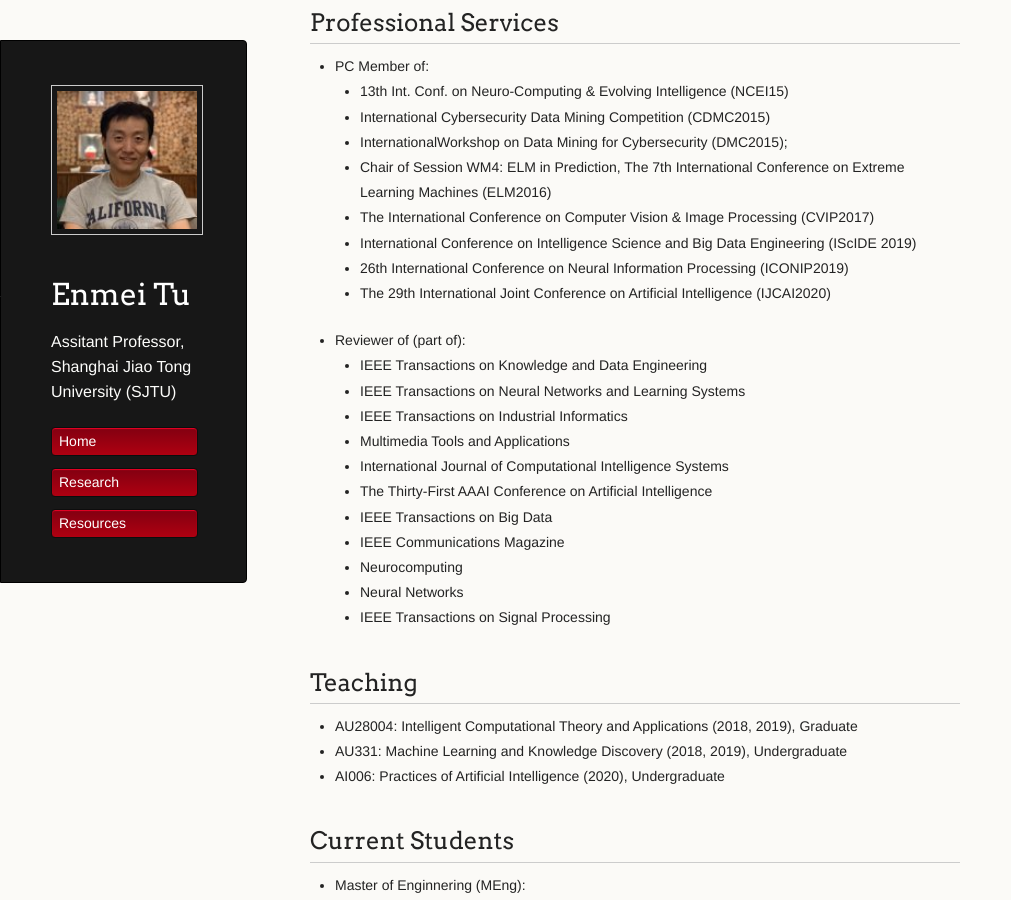
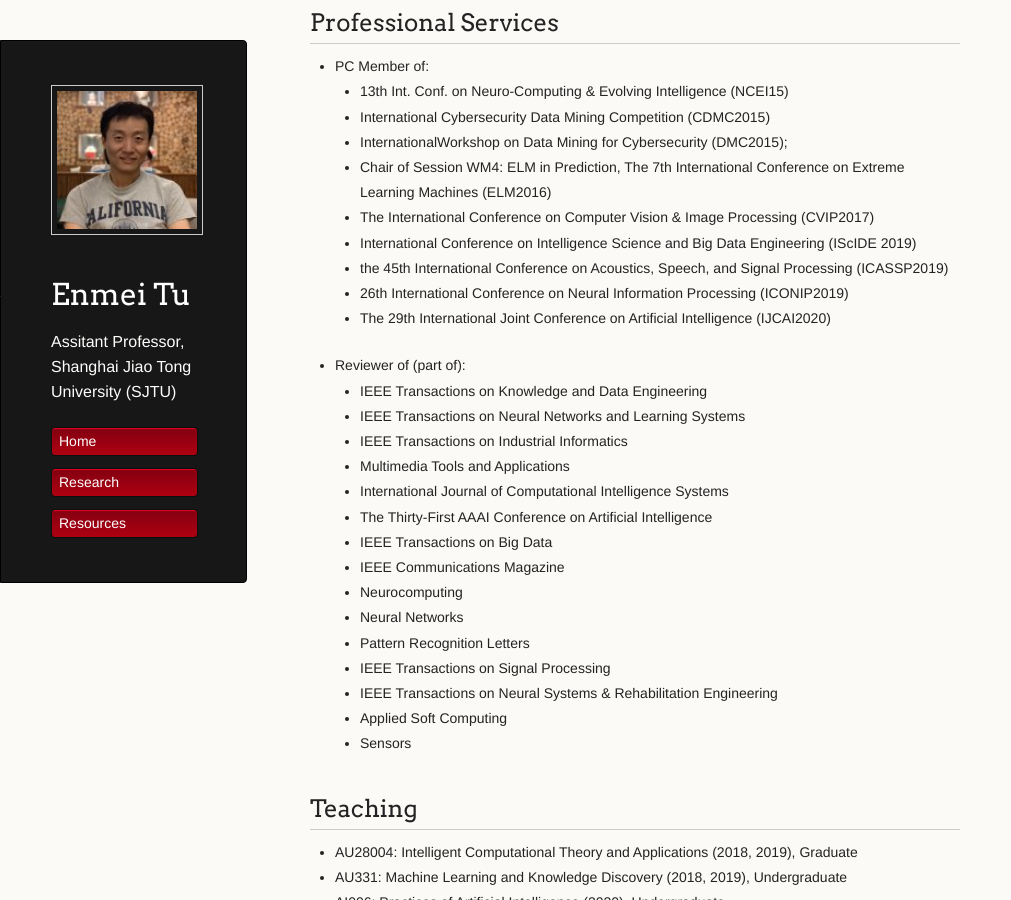
Before and after one commit to hellotem/enmeitu.github.io, a Jekyll site: the page built from index.md, in a window 1280 px wide and 900 px high, scrolled down 856 px. Shown: the whole window, without its empty margins (0-1011 px from the left). Built offline with Jekyll 4.4.1, drawn with Linux system fonts in a browser that asks for light colours.

Commit message:
Update index.md

```diff
--- a/index.md
+++ b/index.md
@@ -39,6 +39,7 @@ Enmei obtained his PhD degree from [Shanghai Jiao Tong University (SJTU)](http:/
   - Chair of Session WM4: ELM in Prediction, The 7th International Conference on Extreme Learning Machines (ELM2016)
   - The International Conference on Computer Vision & Image Processing (CVIP2017)
   - International Conference on Intelligence Science and Big Data Engineering (IScIDE 2019)
+  - the 45th International Conference on Acoustics, Speech, and Signal Processing (ICASSP2019)
   - 26th International Conference on Neural Information Processing (ICONIP2019)
   - The 29th International Joint Conference on Artificial Intelligence (IJCAI2020)
 * Reviewer of (part of):
@@ -52,7 +53,11 @@ Enmei obtained his PhD degree from [Shanghai Jiao Tong University (SJTU)](http:/
   - IEEE Communications Magazine
   - Neurocomputing
   - Neural Networks
+  - Pattern Recognition Letters
   - IEEE Transactions on Signal Processing
+  - IEEE Transactions on Neural Systems & Rehabilitation Engineering
+  - Applied Soft Computing
+  - Sensors
 
 ## Teaching
 * AU28004: Intelligent Computational Theory and Applications (2018, 2019), Graduate
```
